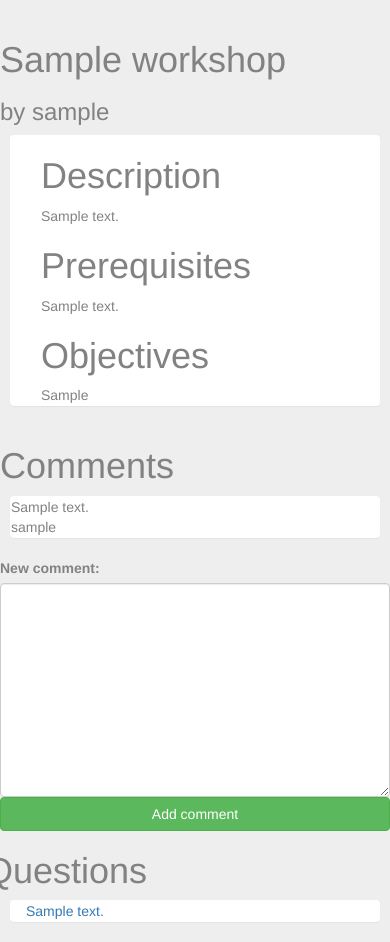
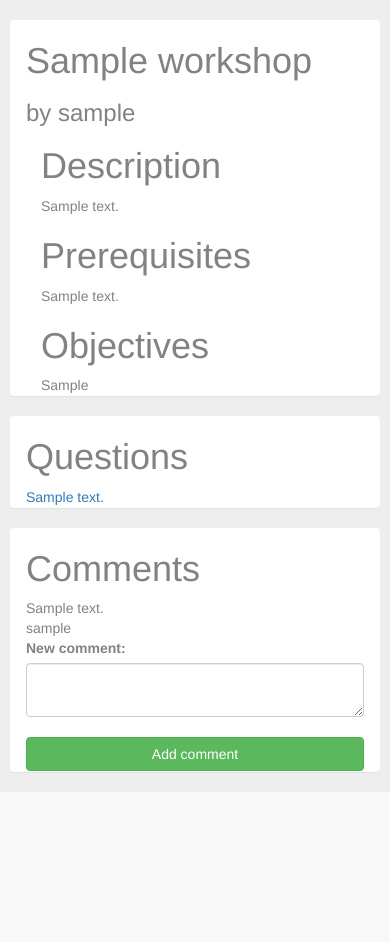
Before and after one commit to ivancompanyavi/workshops, a Django app: page /workshops/1/ in a window 390 px wide. Shown: the part 235-1177 px from the top of the page. After the commit the page ends 1008 px from the top, so only its background shows below. Run offline with Django 3.2, Linux system fonts and the light colour scheme; tables that the repository leaves empty hold one stand-in row (values such as "Sample post"); some libraries are stand-ins or nearby versions.

```diff
--- a/core/templates/base.html
+++ b/core/templates/base.html
@@ -43,6 +43,7 @@
         </ul>
     </div>
 </nav>
+<div class="container">
     <div class="row">
         {% if messages %}
             {% for message in messages %}
@@ -50,6 +51,7 @@
             {% endfor %}
         {% endif %}
     </div>
+</div>
 {% block content %}
 {% endblock %}
 </body>
--- a/workshop/forms.py
+++ b/workshop/forms.py
@@ -31,7 +31,7 @@ class QuestionModelForm(forms.ModelForm):
         model = Question
         fields = ['description']
         widgets = {
-            'description': forms.Textarea(attrs=CLASS_ATTR),
+            'description': forms.Textarea(attrs={'class': 'form-control', 'rows': 2}),
             }
 
 
@@ -50,4 +50,4 @@ class QuestionAnswerForm(forms.Form):
 
 
 class NewCommentForm(forms.Form):
-    message = forms.CharField(label="New comment", widget=forms.Textarea(attrs=CLASS_ATTR))
+    message = forms.CharField(label="New comment", widget=forms.Textarea(attrs={'class': 'form-control', 'rows': 2}))
--- a/workshop/models.py
+++ b/workshop/models.py
@@ -38,6 +38,10 @@ class Workshop(models.Model):
     comments = models.ManyToManyField('Comment')
     subscriptions = models.ManyToManyField(Worker, related_name='subscriber', blank=True)
 
+    def is_subscriptor(self, worker):
+        return self.subscriptions.filter(id=worker.id).count() > 0
+
+
     def __unicode__(self):
         return self.name
 
--- a/workshop/templates/workshop_detail.html
+++ b/workshop/templates/workshop_detail.html
@@ -2,14 +2,14 @@
 {% block title %}Workshops{% endblock %}
 {% block content %}
     <div class="row">
+        <div class="col-md-6">
+            <div class="row panel">
                 <div class="col-md-9">
                     <h1>{{ workshop.name }}</h1>
                 </div>
                 <div class="col-md-3">
                     <h3>by {{ workshop.commiter }}</h3>
                 </div>
-    </div>
-    <div class="row panel">
                 <div class="col-md-12">
                     <div class="col-md-12">
                         <h1>Description</h1>
@@ -25,14 +25,40 @@
                     </div>
                 </div>
             </div>
+        </div>
+        <div class="col-md-6">
+            <div class="row panel">
+                <div class="col-md-12">
+                    <h1>Questions</h1>
+                </div>
+                {% if not workshop.questions.all %}
+                    <div class="col-md-12">
+                        There are no questions
+                    </div>
+                {% endif %}
+                {% for question in workshop.questions.all %}
+                    <a href="{% url 'question_detail' workshop.id question.id %}">
+                        <div class="col-md-12">
+                            {{ question.description }}
+                        </div>
+                    </a>
+                {% endfor %}
+                {% if workshop.commiter.user == request.user %}
+                    <div class="col-md-12 top-buffer">
+                        <a href="{% url 'question_new' workshop.id %}" class="btn btn-block btn-success">Add
+                            question</a>
+                    </div>
+                {% endif %}
+            </div>
+        </div>
+    </div>
     <div class="row">
+        <div class="col-md-12">
+            <div class="row panel">
                 <div class="col-md-12">
                     <h1>Comments</h1>
                 </div>
-    </div>
-    <div class="panel">
                 {% for comment in workshop.comments.all %}
-            <div class="row">
                     <div class="col-md-10">
                         {{ comment.message }}
                     </div>
@@ -44,33 +70,16 @@
                             <hr/>
                         </div>
                     {% endif %}
-            </div>
                 {% endfor %}
-    </div>
+                <div class="col-md-12">
                     <form method="post" action="{% url 'workshop_detail' workshop.id %}">
                         {% csrf_token %}
                         {{ form }}
+                        <br />
                         <input type="submit" value="Add comment" class="btn btn-block btn-success"/>
                     </form>
-    <div class="row">
-        <h1>
-            Questions
-        </h1>
-    </div>
-    {% for question in workshop.questions.all %}
-        <a href="{% url 'question_detail' workshop.id question.id %}">
-            <div class="row panel">
-                <div class="col-md-12">
-                    {{ question.description}}
                 </div>
             </div>
-        </a>
-    {% endfor %}
-    {% if workshop.commiter.user == request.user %}
-        <div class="row">
-            <div class="col-md-12">
-                <a href="{% url 'question_new' workshop.id %}" class="btn btn-block btn-success">Add question</a>
         </div>
     </div>
-    {% endif %}
 {% endblock %}
--- a/workshop/urls.py
+++ b/workshop/urls.py
@@ -13,6 +13,8 @@ urlpatterns = patterns('',
                            name='workshop_delete'),
                        url(r'^(?P<workshop_id>\d+)/subscribe/?$', 'workshop.views.workshop_subscribe',
                            name='workshop_subscribe'),
+                       url(r'^(?P<workshop_id>\d+)/unsubscribe/?$', 'workshop.views.workshop_unsubscribe',
+                           name='workshop_unsubscribe'),
                        url(r'^(?P<workshop_id>\d+)/questions/new/?$', 'workshop.views.question_new',
                            name='question_new'),
                        url(r'^(?P<workshop_id>\d+)/questions/(?P<question_id>\d+)/?$', 'workshop.views.question_detail',
--- a/workshop/views.py
+++ b/workshop/views.py
@@ -14,7 +14,11 @@ from datetime import datetime
 
 def workshops(request):
     w = Workshop.objects.all()
-    return render_to_response('workshop_list.html', {'workshops': w}, RequestContext(request))
+    try:
+        worker = Worker.objects.get(user__pk=request.user.pk)
+    except ObjectDoesNotExist:
+        worker = None
+    return render_to_response('workshop_list.html', {'workshops': w, 'worker': worker}, RequestContext(request))
 
 
 @login_required
@@ -63,12 +67,18 @@ def workshop_delete(request, workshop_id):
 def workshop_subscribe(request, workshop_id):
     workshop = Workshop.objects.get(pk=workshop_id)
     worker = Worker.objects.get(user__pk=request.user.pk)
-    if workshop.commiter == worker:
-        messages.add_message(request, messages.ERROR, 'You are the owner of that workshop. You cannot subscribe to it')
-    else:
-        worker.workshops_subscribed.add(workshop)
-        messages.add_message(request, messages.INFO,
-                             'You have been successfully subscribed to the workshop "%s"' % workshop.name)
+    workshop.subscriptions.add(worker)
+    messages.add_message(request, messages.INFO,
+                         'You have been successfully subscribed to the workshop "%s"' % workshop.name)
+    return redirect('workshop_list')
+
+@login_required
+def workshop_unsubscribe(request, workshop_id):
+    workshop = Workshop.objects.get(pk=workshop_id)
+    worker = Worker.objects.get(user__pk=request.user.pk)
+    workshop.subscriptions.remove(worker)
+    messages.add_message(request, messages.INFO,
+                         'You have been successfully unsubscribed to the workshop "%s"' % workshop.name)
     return redirect('workshop_list')
 
 @login_required
```
Also changed, not shown: user_profile/templates/login.html (+10 -1 lines), user_profile/templates/profile.html (+7 -6 lines), user_profile/templates/register.html (+10 -1 lines), workshop/templates/question_new.html (+16 -5 lines), workshop/templates/workshop_list.html (+6 -1 lines). Lines whose indentation alone changed are shown as unchanged.
